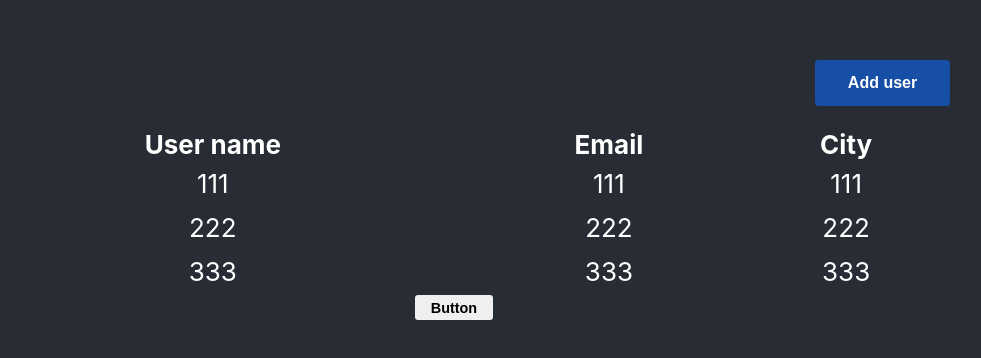
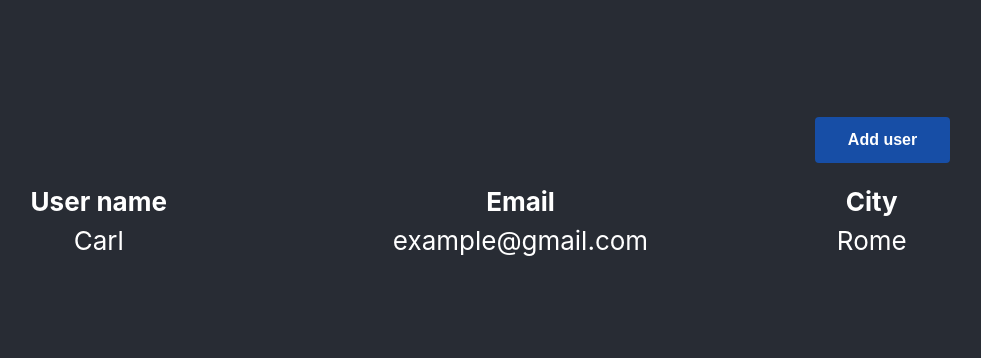
Before and after one commit to ramzelkin/AdminPanel, a React (Create React App) app in the folder my-app/: page / in a window 1280 px wide. Shown: the part 210-568 px from the top of the page, without its empty margins (190-1171 px from the left). Built offline with nearby package versions, Linux system fonts and the light colour scheme.

Commit message:
ädd hook

```diff
--- a/my-app/src/AddUserButton.js
+++ b/my-app/src/AddUserButton.js
@@ -3,8 +3,9 @@ import './AddUserButton.css';
 import NewUserForm from './NewUserForm.js'
 import useModal from './useModal';
 
-function AddUserButton() {
+const AddUserButton = (props) => {
   const {isShowing, toggle} = useModal();
+  const {users, setUser} = useState([]);
 
   return (
     <React.Fragment>
@@ -12,6 +13,7 @@ function AddUserButton() {
       <NewUserForm
         isShowing={isShowing}
         hide={toggle}
+        addNewUser = {props.handleChange}
       />
     </React.Fragment>
   );
--- a/my-app/src/App.js
+++ b/my-app/src/App.js
@@ -4,19 +4,27 @@ import UsersTable from './UsersTable.js';
 import AddUserButton from './AddUserButton.js';
 
 function App() {
-  const [users, setUsers] = useState([["111", "222", "333"]]);
+  const [users, setUsers] = useState([ {"name": "Carl", "email": "example@gmail.com", "city": "Rome" } ]);
 
-  const handleChange = () => {
-    setUsers([["test-test", "test-test-111", "test-test-121"]]);
-  };
+  const handleChange = (user) => {
+    let temp = users;
+
+    temp.push(user);
+    setUsers(temp);
+  }
+
+  useEffect(() => {
+    console.log("qqqq");
+    console.log(users);
+    setUsers(users);
+  }, [users]);
 
   return (
     <div className="App">
       <div className="App-container">
         <div className="wrapper">
-          <AddUserButton />
-          <UsersTable {...users}/>
-          <button className="help-button" onClick={handleChange}>Button</button>
+          <AddUserButton handleChange={handleChange}/>
+          <UsersTable users={users}/>
         </div>
       </div>
     </div>
--- a/my-app/src/NewUserForm.js
+++ b/my-app/src/NewUserForm.js
@@ -2,7 +2,7 @@ import React from 'react';
 import ReactDOM from 'react-dom';
 import './NewUserForm.css';
 
-const NewUserForm = ({ isShowing, hide }) => isShowing ? ReactDOM.createPortal(
+const NewUserForm = ({ isShowing, hide, addNewUser }) => isShowing ? ReactDOM.createPortal(
   <React.Fragment>
     <div className="modal-overlay"/>
     <div className="modal-wrapper" aria-modal aria-hidden tabIndex={-1} role="dialog">
@@ -27,7 +27,9 @@ const NewUserForm = ({ isShowing, hide }) => isShowing ? ReactDOM.createPortal(
           </div>
         </div>
         <button className="save-btn" onClick={ () => {
-          setData();
+          let user = getData();
+
+          addNewUser(user);
           hide();
         }}>Save</button>
       </div>
@@ -35,16 +37,15 @@ const NewUserForm = ({ isShowing, hide }) => isShowing ? ReactDOM.createPortal(
   </React.Fragment>, document.body
 ) : null;
 
-function setData() {
-  let arr = [];
+function getData() {
+  let dataUser = {};
   let userNameElemValue = document.getElementById('userName').value;
-  arr.push(userNameElemValue);
+  dataUser["name"] = userNameElemValue;
   let emailElemValue = document.getElementById('email').value;
-  arr.push(emailElemValue);
+  dataUser["email"] = emailElemValue;
   let cityElemValue = document.getElementById('city').value;
-  arr.push(cityElemValue);
-  console.log(arr);
-  return arr;
+  dataUser["city"] = cityElemValue;
+  return dataUser;
 }
 
 export default NewUserForm;
--- a/my-app/src/UsersTable.js
+++ b/my-app/src/UsersTable.js
@@ -1,19 +1,23 @@
 import React, { useState, useEffect } from 'react';
 import './UsersTable.css';
 
-function UsersTable(props) {
-  const [users, setUsers] = useState(props);
+const UsersTable = props => {
+  const [users, setUsers] = useState(props.users);
+  // const [tempUser, setTempUser] = useState(null);
 
   useEffect(() => {
-    setUsers(props);
-  }, [props]);
+    console.log("asassasa");
+    console.log(users);
+    setUsers(users);
+  }, [props.users]);
 
-  let items = [];
-  for (let i = 0; i < users["0"].length; i += 1) {
-      let value = users["0"][i];
-      console.log(`test ${value}`);
-      items.push(<tr key={value}><td>{value}</td><td>{value}</td><td>{value}</td></tr>)
-  }
+  const rows = users.map((item, i) =>
+    <tr key={i}>
+      <td>{item.name}</td>
+      <td>{item.email}</td>
+      <td>{item.city}</td>
+    </tr>
+  );
 
   return (
     <div className="UsersTable-container">
@@ -26,7 +30,7 @@ function UsersTable(props) {
               </tr>
           </thead>
           <tbody>
-            {items}
+            {rows}
           </tbody>
       </table>
     </div>
```
